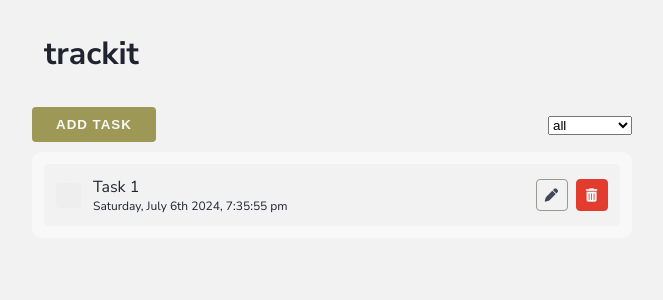
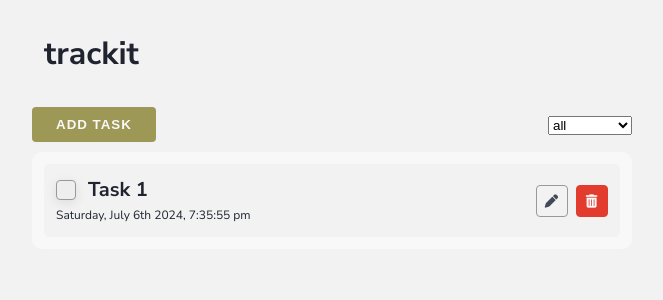
Before and after one commit to karinaluz1/trackit-client, a React (Create React App) app: page / in a window 1280 px wide. Shown: the top 300 px of the page, without its empty margins (308-971 px from the left). Built offline with nearby package versions, Linux system fonts and the light colour scheme.

Commit message:
feat: add checkbox functionality

```diff
--- a/src/App.scss
+++ b/src/App.scss
@@ -23,72 +23,6 @@ main {
   gap: 24px;
 }
 
-.card {
-  border-radius: 5px;
-  display: flex;
-  justify-content: space-between;
-  align-items: center;
-  padding: 12px;
-  background-color: variables.$bg;
-}
-
-.card-buttons {
-  display: flex;
-  gap: 8px;
-}
-
-.card-label {
-  display: flex;
-  align-items: center;
-  gap: 12px;
-  user-select: none;
-  cursor: pointer;
-}
-
-.card-label input {
-  position: absolute;
-  opacity: 0;
-  cursor: pointer;
-  height: 0;
-  width: 0;
-}
-
-.card-label:hover input ~ .checkbox {
-  background-color: #ccc;
-}
-
-.card-label input:checked ~ .checkbox {
-  background-color: #2196F3;
-}
-
-.checkbox:after {
-  font-family: "Font Awesome 6 Free";
-  font-weight: 900;
-  content: "\f00c";
-  display: none;
-}
-
-.card-label input:checked ~ .checkbox:after {
-  display: block;
-}
-
-.card-title {
-  display: flex;
-  flex-direction: column;
-}
-
-.checkbox {
-  height: 25px;
-  width: 25px;
-  line-height: 25px;
-  background-color: #eee;
-  border-radius: 4px;
-  text-align: center;
-}
-
-.card-date {
-  font-size: 12px;
-}
 
 .container-header {
   display: flex;
--- a/src/components/card/card.jsx
+++ b/src/components/card/card.jsx
@@ -1,21 +1,30 @@
 import moment from 'moment';
 import Styles from './card.module.scss'
 import Button from '../button/button';
+import { useState } from 'react';
 
 function Card(props) {
+  const [done, setDone] = useState(false)
+
+  const handleCheckboxChange = (checked) => {
+    setDone(!checked)
+  }
+
   return (
-    <div className='card'>
-      <div className='card-data'>
-        <label className='card-label'>
-          <input type="checkbox" checked={props.complete} />
-          <div className="checkbox"></div>
-          <div className='card-title'>
+    <div className={Styles.card}>
+      <div className={Styles.data}>
+
+        <label className={Styles.label}>
+          <input type="checkbox" onChange={handleCheckboxChange} />
+          <div className={Styles.checkbox}></div>
+          <div className={Styles.title}>
             <span>{props.title}</span>
-            <span className='card-date'>{moment().format("dddd, MMMM Do YYYY, h:mm:ss a")}</span>
           </div>
         </label>
+
+        <span className={Styles.date}>{moment().format("dddd, MMMM Do YYYY, h:mm:ss a")}</span>
       </div>
-      <div className='card-buttons'>
+      <div className={Styles.buttons}>
       <Button content={<i className="fa-solid fa-pen"></i>} icon={true} type="secondary" />
         <Button content={<i className="fa-solid fa-trash-can"></i>} icon={true} type="error" />
       </div>
--- a/src/components/card/card.module.scss
+++ b/src/components/card/card.module.scss
@@ -0,0 +1,80 @@
+@use '../../variables';
+
+.card {
+  border-radius: 5px;
+  display: flex;
+  justify-content: space-between;
+  align-items: center;
+  padding: 12px;
+  background-color: variables.$bg;
+
+  .buttons {
+    display: flex;
+    gap: 8px;
+  }
+
+  .data {
+    .label {
+      display: flex;
+      align-items: center;
+      gap: 12px;
+      user-select: none;
+      cursor: pointer;
+
+      input {
+        position: absolute;
+        opacity: 0;
+        cursor: pointer;
+        height: 0;
+        width: 0;
+      }
+
+      &:hover {
+        input ~ .checkbox {
+          background-color: variables.$grey-xl;
+        }
+      }
+
+      input:checked ~ .checkbox {
+        background-color: variables.$primary;
+      }
+
+      input:checked ~ .checkbox:after {
+        display: block;
+      }
+
+    }
+
+    .title {
+      display: flex;
+      flex-direction: column;
+      font-weight: 700;
+      font-size: 20px;
+    }
+
+    .date {
+      font-size: 12px;
+    }
+  }
+}
+
+.checkbox {
+  height: 20px;
+  width: 20px;
+  display: flex;
+  align-items: center;
+  justify-content: center;
+  background-color: #eee;
+  border-radius: 4px;
+  border: 1px solid variables.$grey-dark;
+  box-shadow: variables.$bs;
+
+  &::after {
+    font-family: "Font Awesome 6 Free";
+    font-weight: 900;
+    font-size: 10px;
+    color: variables.$w;
+    content: "\f00c";
+    display: none;
+  }
+}
```
